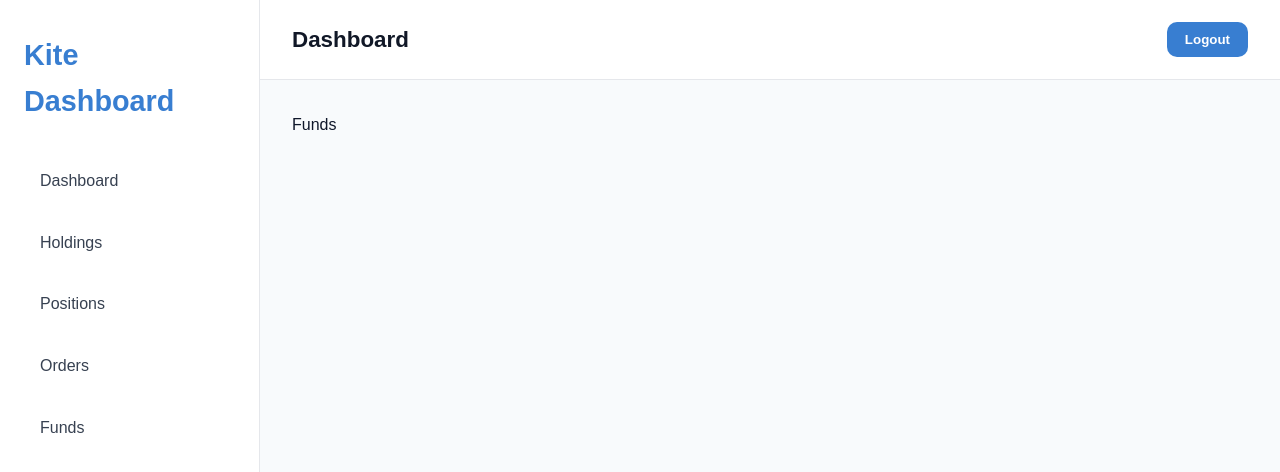
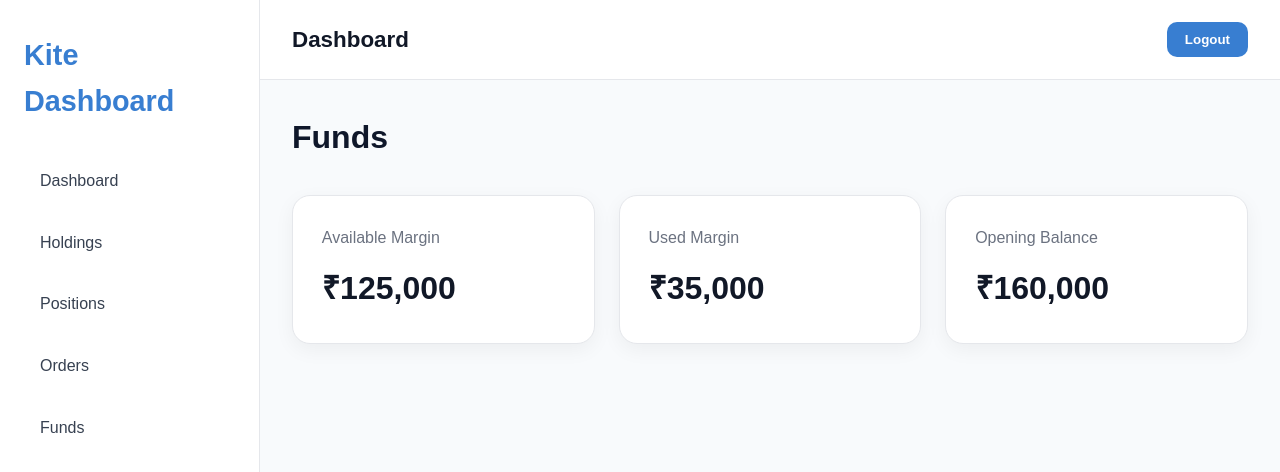
Before and after one commit to rajvircodes/zerodha-clone, a React (Vite) app in the folder dashboard/: page /funds in a window 1280 px wide. Shown: the top 472 px of the page. Built offline with nearby package versions, Linux system fonts and the light colour scheme; sample sign-in values are in the browser's storage.

Commit message:
ui: create funds page

```diff
--- /dev/null
+++ b/dashboard/src/pages/Funds/Funds.css
@@ -0,0 +1,48 @@
+.funds-page h1 {
+  margin-bottom: 2rem;
+}
+
+.funds-grid {
+  display: grid;
+
+  grid-template-columns:
+    repeat(auto-fit, minmax(250px, 1fr));
+
+  gap: 1.5rem;
+}
+
+.fund-card {
+  background: white;
+
+  padding: 1.8rem;
+
+  border-radius: 18px;
+
+  border: 1px solid #e5e7eb;
+
+  box-shadow:
+    0 6px 20px
+    rgba(0, 0, 0, 0.05);
+
+  transition: 0.3s;
+}
+
+.fund-card:hover {
+  transform: translateY(-4px);
+
+  box-shadow:
+    0 12px 30px
+    rgba(0, 0, 0, 0.08);
+}
+
+.fund-card p {
+  color: #6b7280;
+
+  margin-bottom: 0.8rem;
+}
+
+.fund-card h2 {
+  color: #111827;
+
+  font-size: 2rem;
+}
--- a/dashboard/src/pages/Funds/Funds.jsx
+++ b/dashboard/src/pages/Funds/Funds.jsx
@@ -1,8 +1,56 @@
+import "./Funds.css";
 
-const Funds = () => {
+function Funds() {
+  const availableMargin =
+    125000;
+
+  const usedMargin = 35000;
+
+  const openingBalance =
+    160000;
+
   return (
-    <div>Funds</div>
-  )
+    <div className="funds-page">
+      <h1>Funds</h1>
+
+      <div className="funds-grid">
+
+        <div className="fund-card">
+          <p>
+            Available Margin
+          </p>
+
+          <h2>
+            ₹
+            {availableMargin.toLocaleString()}
+          </h2>
+        </div>
+
+        <div className="fund-card">
+          <p>
+            Used Margin
+          </p>
+
+          <h2>
+            ₹
+            {usedMargin.toLocaleString()}
+          </h2>
+        </div>
+
+        <div className="fund-card">
+          <p>
+            Opening Balance
+          </p>
+
+          <h2>
+            ₹
+            {openingBalance.toLocaleString()}
+          </h2>
+        </div>
+
+      </div>
+    </div>
+  );
 }
 
-export default Funds
+export default Funds;
```
